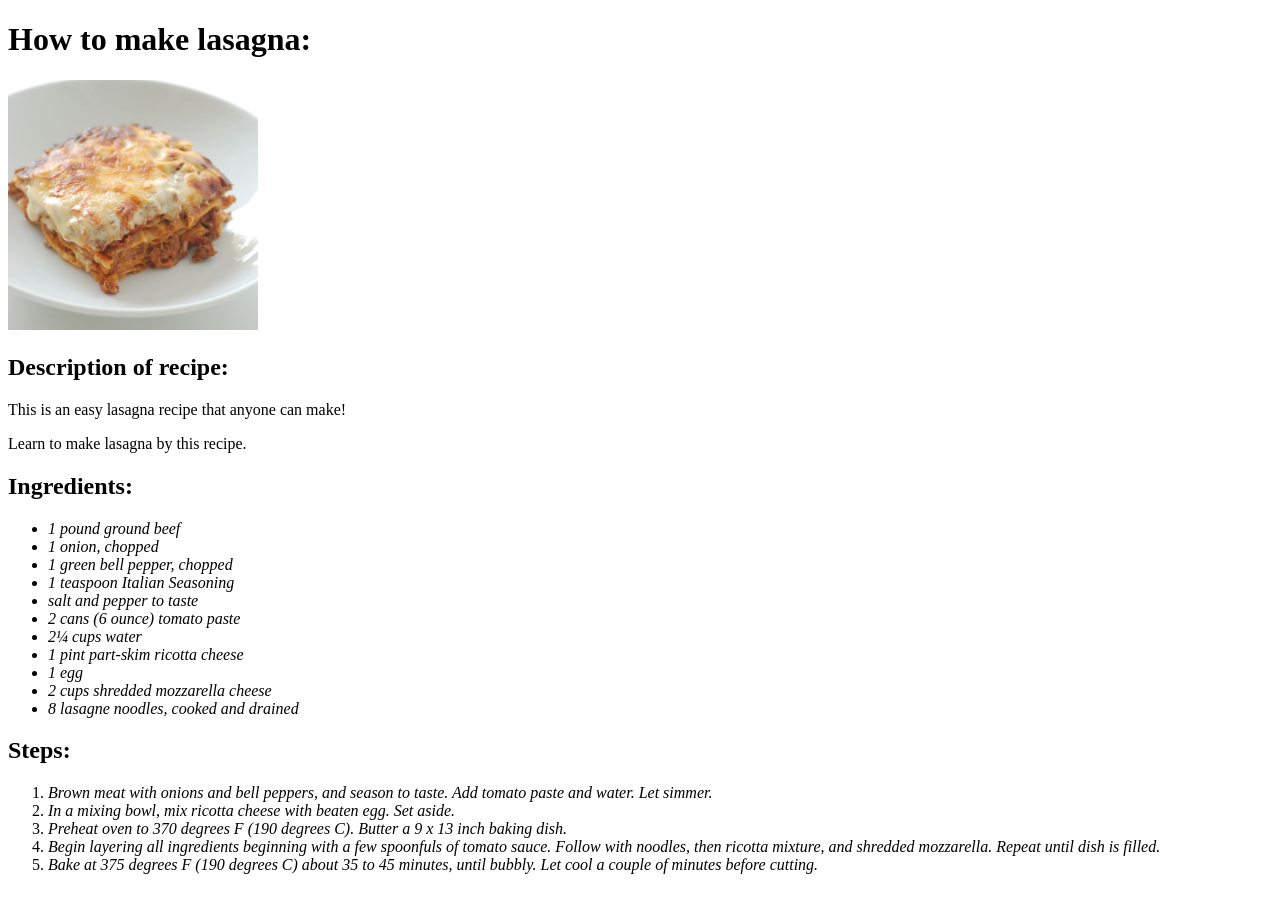
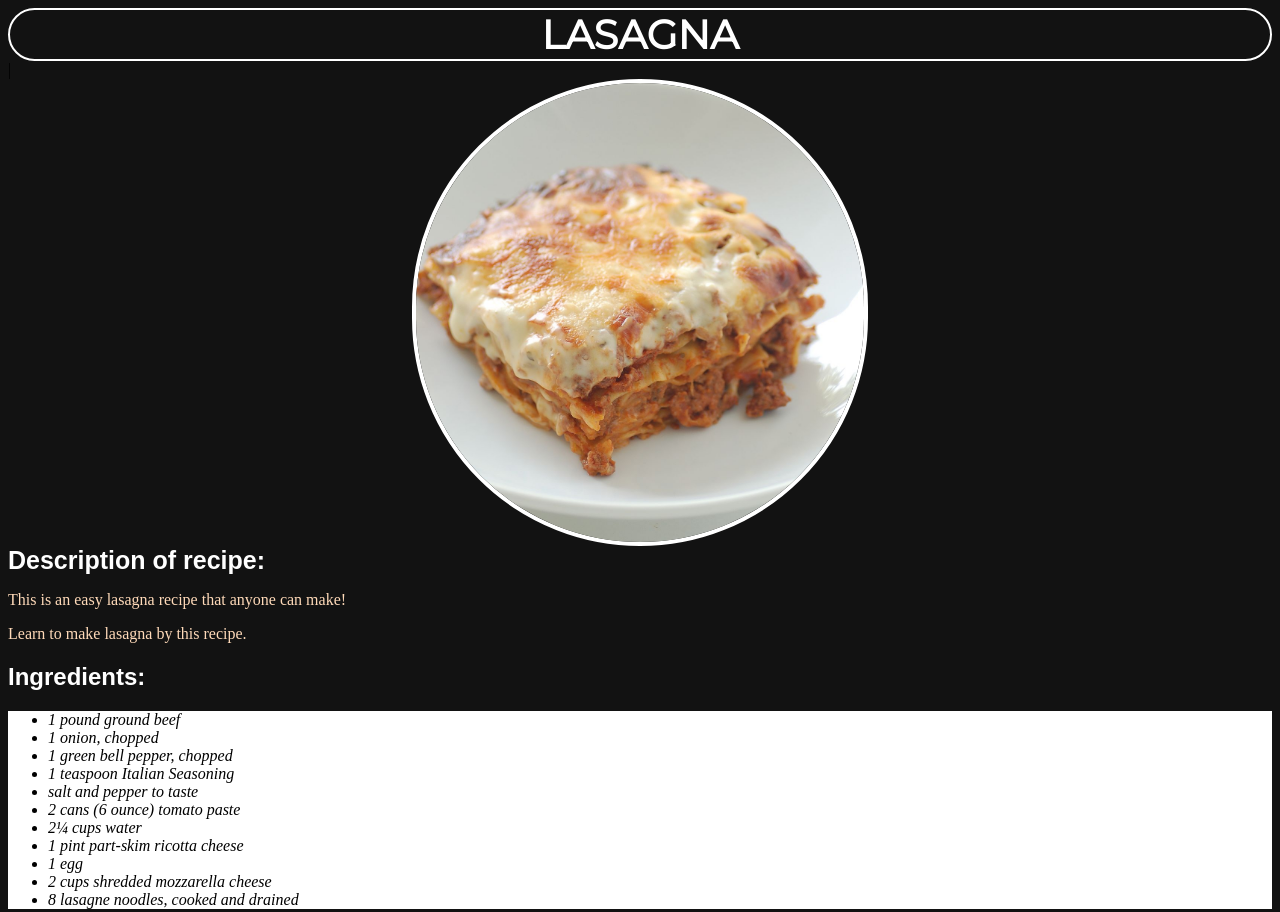
Before and after one commit to ahmad-commits/odin-recipes, a plain HTML site: page recipes/lasagna.html in a window 1280 px wide. Shown: the top 912 px of the page. Before the commit the page ends 890 px from the top, so only its background shows below. Drawn offline with Linux system fonts and the light colour scheme.

Commit message:
added styles for lasagna page

```diff
--- a/css/style.css
+++ b/css/style.css
@@ -1,3 +1,4 @@
+/* Styles for index page */
 .body-index {
     background-color: black;
     text-align: center;
@@ -56,3 +57,38 @@
 .ingredients-banilla-head {
     color: rgb(209, 119, 40);
 }
+/* Styles for lasagna.html */
+#lasagna {
+    background-color: #121212;
+}
+.lasagna-head {
+    color: white;
+    font-size: 40px;
+    font-weight: bold;
+    font-family: Montserrat, sans-serif;
+    text-align: center;
+    border: 2px solid white;
+    border-radius: 5pc;
+}
+.lasagna-image {
+display: block;
+ height: auto;
+ width: 28pc;
+ border: 4px solid white;
+ border-radius : 40pc;
+ margin-left: auto;
+ margin-right: auto;
+
+}
+.disc-lasagna {
+    font-family: sans-serif;
+    font-size: 25px;
+    font-weight: bold;
+    color: white;
+}
+.disc-parent {
+    color: peachpuff;
+}
+.ul-ing {
+    background-color: white;
+}
--- a/recipes/lasagna.html
+++ b/recipes/lasagna.html
@@ -3,15 +3,21 @@
 <head>
     <meta charset="UTF-8">
     <title>Lasagna</title>
+    <link rel="stylesheet" href="../css/style.css">
+    <link rel="preconnect" href="https://fonts.gstatic.com" crossorigin>
+        <link href="https://fonts.googleapis.com/css2?family=Montserrat" rel="stylesheet">
 </head>
-<body>
-    <h1>How to make lasagna:</h1>
-    <img src="../img/lasagna.jpg" alt="image of lasagna" width="250" height="250">
-    <h2>Description of recipe:</h2>
+<body id="lasagna">
+    <div class="lasagna-head">LASAGNA</div>
+    <div>|</div>
+    <img class="lasagna-image" src="../img/lasagna.jpg" alt="image of lasagna">
+    <div class="disc-lasagna">Description of recipe:</div>
+    <div class="disc-parent">
     <p>This is an easy lasagna recipe that anyone can make!
     <p>Learn to make lasagna by this recipe.</p>
-    <h2>Ingredients:</h2>
-    <ul>
+    </div>
+    <h2 style="color: white; font-family: sans-serif;">Ingredients:</h2>
+    <ul class="ul-ing">
         <li><em>1 pound ground beef</em></li>
         <li><em>1 onion, chopped</em></li>
         <li><em>1 green bell pepper, chopped</em></li>
@@ -24,8 +30,8 @@
         <li><em>2 cups shredded mozzarella cheese</em></li>
         <li><em>8 lasagne noodles, cooked and drained</em></li>
     </ul>
-    <h2>Steps:</h2>
-    <ol>
+    <h2 style="color:white; font-family: sans-serif;">Steps:</h2>
+    <ol style="background-color: white;">
         <li><em>Brown meat with onions and bell peppers, and season to taste. Add tomato paste and water. Let simmer.</em></li>
         <li><em>In a mixing bowl, mix ricotta cheese with beaten egg. Set aside.</em></li>
         <li><em>Preheat oven to 370 degrees F (190 degrees C). Butter a 9 x 13 inch baking dish.</em></li>
```
